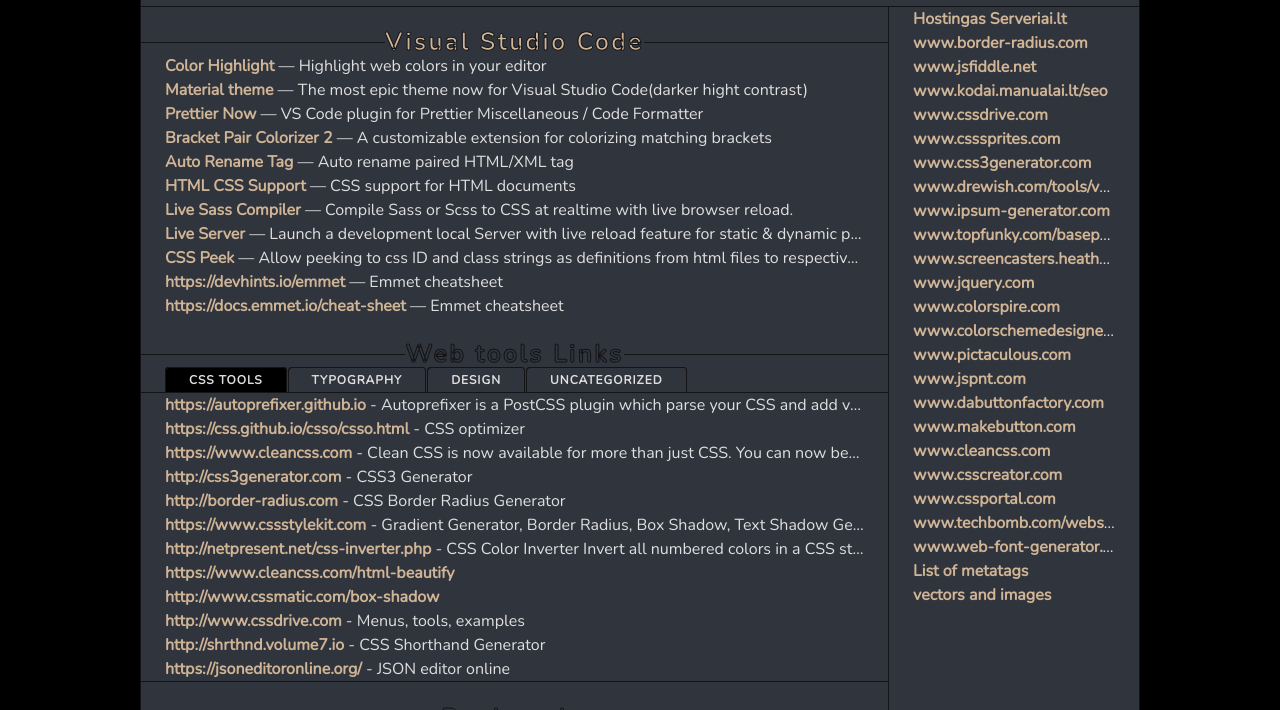
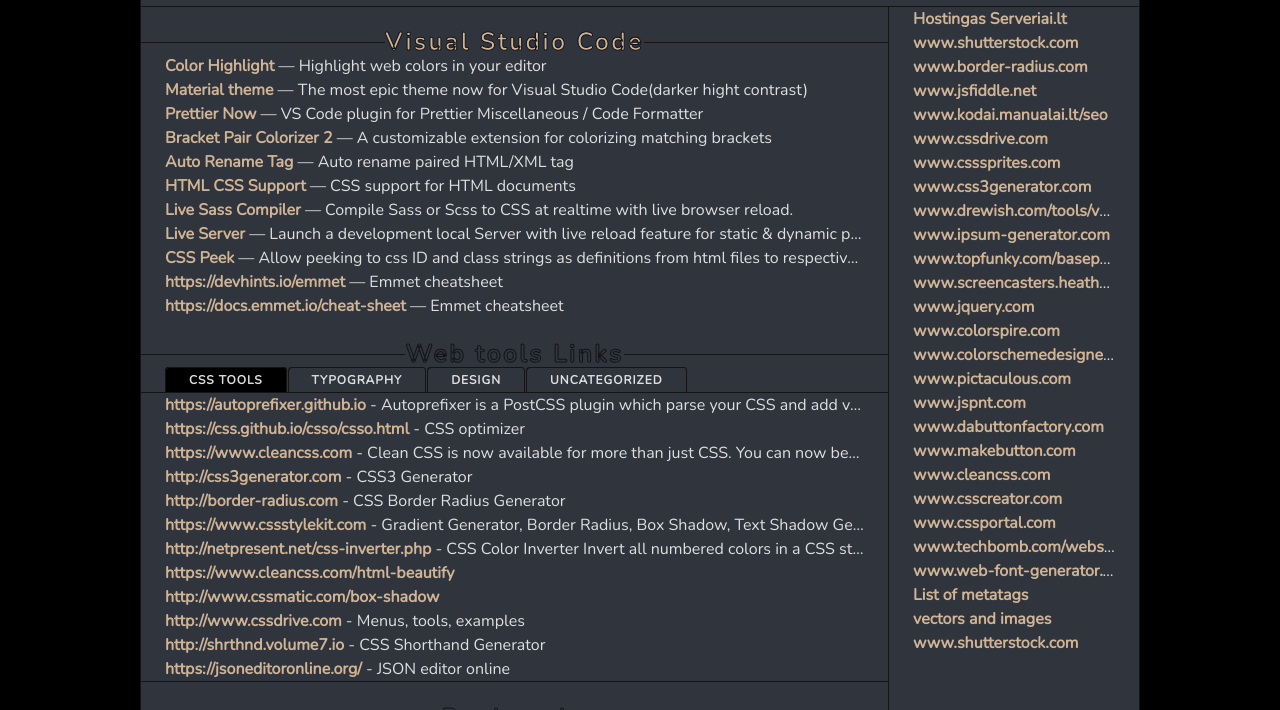
Before and after one commit to KostasSliazas/links-webpage, a plain HTML site: page index.html in a window 1280 px wide. Shown: the part 90-800 px from the top of the page. Drawn offline with nearby package versions, Linux system fonts and the light colour scheme.

Commit message:
Add files via upload

```diff
--- a/index.html
+++ b/index.html
@@ -251,6 +251,7 @@
       <div class="right">
         <p><a href="https://rekomendacija.iv.lt/bur" target="_blank">Hostingas
             Serveriai.lt</a></p>
+        <p><a href="https://shutterstockmail.com/pub/cc?_ri_=X0Gzc2X%3DAQpglLjHJlYQG1rP3Rph8zgzbi5ejzclUtpyRzgOmFqzgKzc0Lop7zb5tsN5jyza9wazdJBF309mXOzf480OFADdzbHBJ3VXtpKX%3DCYSARTTY&_ei_=EPM4393V-DP8TUCHzGO5b1C5elJFr_vkt92bR2wr4r4IWe20XU8q_IgBiEricmEHf6WiAp5faW73QgBcNMXhkIhGpOGL2pFnmhmtF8jUL7aUkdf-3TYlqKvYWC3dlDbGcXUkz_9E7yr_NPGZ2vG3V9E4JR6JTQsT5p4rC760STk5oQ29jy6tQdU.&_di_=dqpgmei4nu8m5ed9fhp7gqe98jm6fj443pg1p51r9k0gmhdiu70g" target="_blank">www.shutterstock.com</a></p>
         <p><a href="http://border-radius.com" target="_blank">www.border-radius.com</a></p>
         <p><a href="http://jsfiddle.net/wQfMx/3/" target="_blank">www.jsfiddle.net</a></p>
         <p><a href="http://kodai.manualai.lt/seo.html" target="_blank">www.kodai.manualai.lt/seo</a></p>
@@ -278,6 +279,7 @@
         <p><a href="https://www.web-font-generator.com/" target="_blank">www.web-font-generator.com</a></p>
         <p><a href="https://gist.github.com/lancejpollard/1978404" target="_blank">List of metatags</a></p>
         <p><a target="_blank" rel="noopener" href="https://vectors-images.myportfolio.com/">vectors and images</a></p>
+        <p><a target="_blank" rel="noopener" href="https://www.shutterstock.com/g/KostasSliazas?rid=402153323&utm_medium=email&utm_source=ctrbreferral-t-link"  target="_blank">www.shutterstock.com</a></p>
       </div>
       <div class="footer">2020 by Kostas Šliažas</div>
     </div>
```
